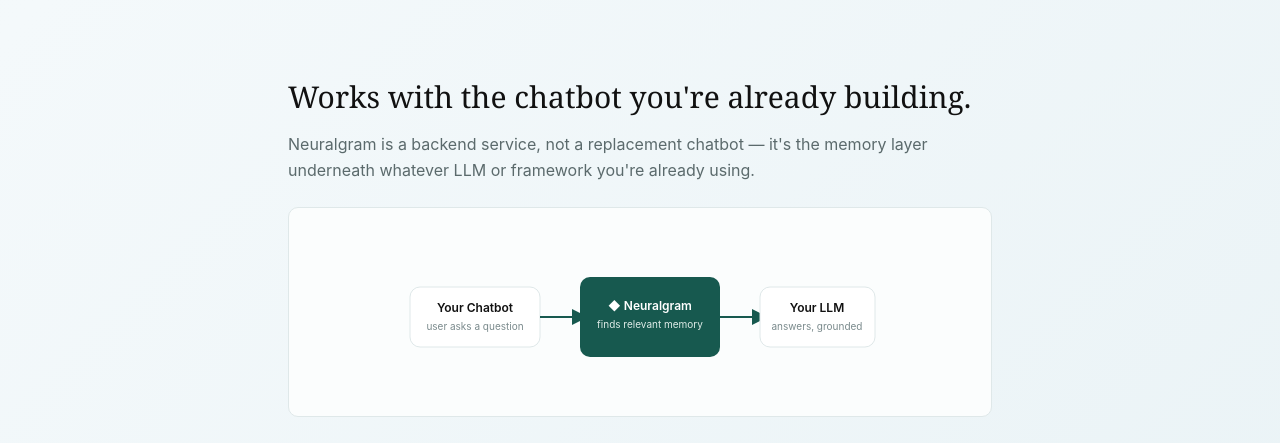
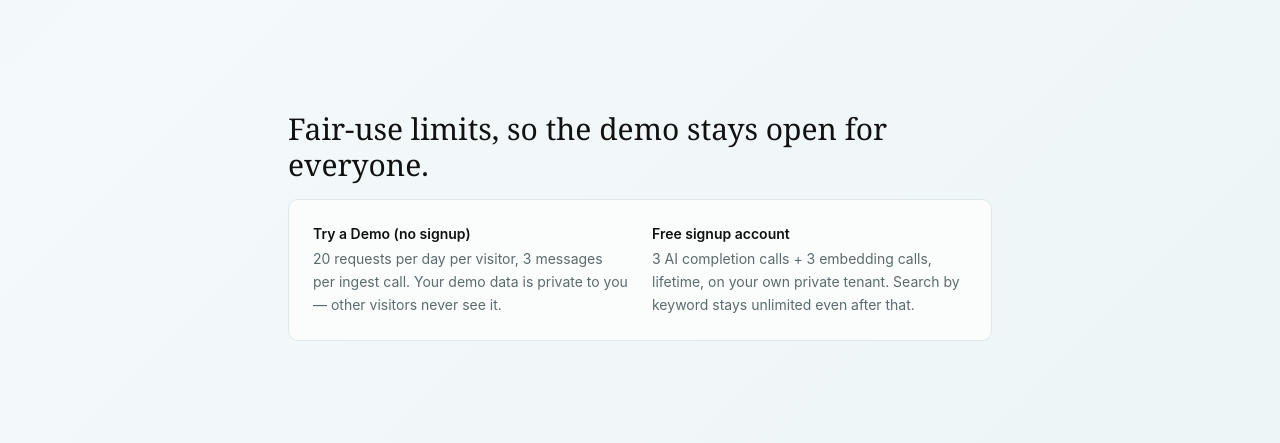
Before and after one commit to wankhede04/neuralgram, a React (Vite) app in the folder frontend/: page / in a window 1280 px wide. Shown: the part 1208-1651 px from the top of the page. Built offline with nearby package versions, Linux system fonts and the light colour scheme; no server answers.

Commit message:
feat(frontend): mention trial/signup limits on the landing page
Add a one-line note under the demo CTA about the free signup call
allowance, and a fair-use section explaining the demo's per-IP daily
request cap plus the signup account's lifetime AI-call cap.

```diff
--- a/frontend/src/pages/LandingPage.tsx
+++ b/frontend/src/pages/LandingPage.tsx
@@ -39,6 +39,9 @@
         >
           Try a Demo
         </button>
+        <p className="text-sm mt-3" style={{ color: "#7a8a8c" }}>
+          Or sign up free — 3 AI calls included, no credit card needed.
+        </p>
       </section>
 
       {/* Problem it solves */}
@@ -105,6 +108,35 @@
         </div>
       </section>
 
+      {/* Demo limits */}
+      <section className="max-w-3xl mx-auto px-8 py-14">
+        <h2
+          className="text-3xl mb-4"
+          style={{ fontFamily: "Georgia, 'Times New Roman', serif", color: "#111" }}
+        >
+          Fair-use limits, so the demo stays open for everyone.
+        </h2>
+        <div
+          className="rounded-[10px] p-6 grid sm:grid-cols-2 gap-6"
+          style={{ backgroundColor: "#fbfdfd", border: "1px solid #dfe8e9" }}
+        >
+          <div>
+            <p className="text-sm font-semibold mb-1" style={{ color: "#111" }}>Try a Demo (no signup)</p>
+            <p className="text-sm leading-relaxed" style={{ color: "#5b6a6c" }}>
+              20 requests per day per visitor, 3 messages per ingest call. Your demo
+              data is private to you — other visitors never see it.
+            </p>
+          </div>
+          <div>
+            <p className="text-sm font-semibold mb-1" style={{ color: "#111" }}>Free signup account</p>
+            <p className="text-sm leading-relaxed" style={{ color: "#5b6a6c" }}>
+              3 AI completion calls + 3 embedding calls, lifetime, on your own private
+              tenant. Search by keyword stays unlimited even after that.
+            </p>
+          </div>
+        </div>
+      </section>
+
       {/* Integration */}
       <section className="max-w-3xl mx-auto px-8 py-14">
         <h2
```
